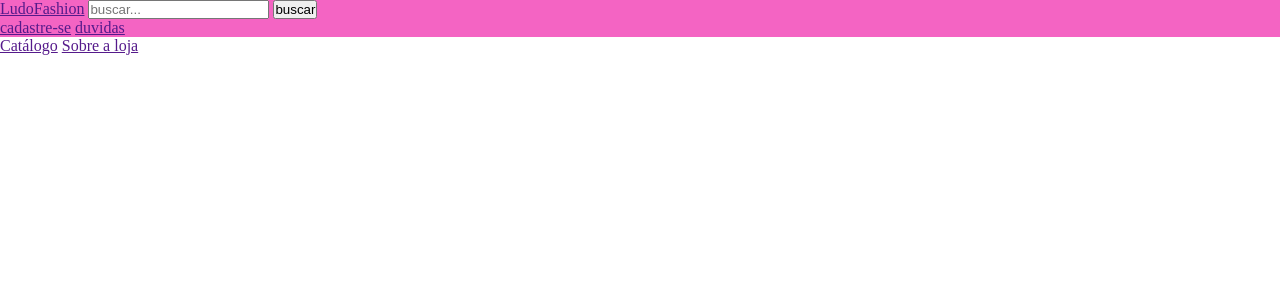
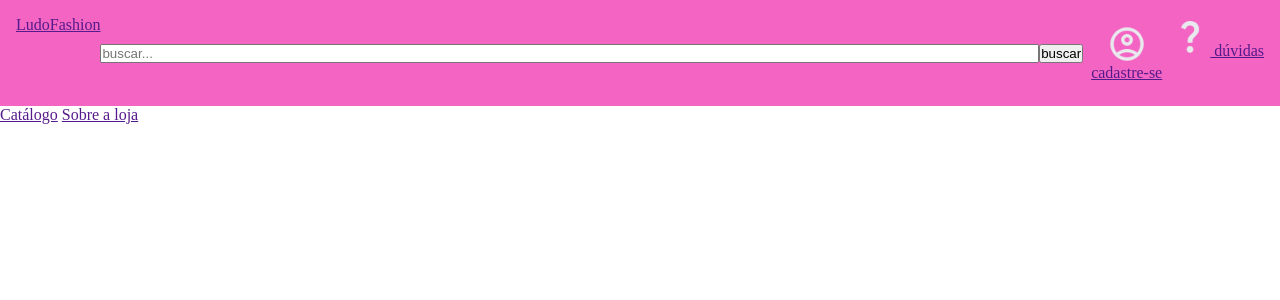
Before and after one commit to sarabenedt/saaaa, a PHP site: page /html/index.html in a window 1280 px wide. Shown: the top 300 px of the page. Run offline with PHP 8.4, Linux system fonts and the light colour scheme.

Commit message:
concluir

```diff
--- a/css/style.css
+++ b/css/style.css
@@ -1,4 +1,4 @@
-:root{
+:root {
     --cor-primaria: #f464c3;
     --cor-secundaria: #3d1c31;
     --cor-tres: #FDACE0;
@@ -7,11 +7,31 @@
 
 
 }
-*{
+
+* {
     padding: 0;
-    margin: 0 ;
+    margin: 0;
     box-sizing: border-box;
 }
-header{
-background-color: var(--cor-primaria);
+
+header {
+    background-color: var(--cor-primaria);
+    display: flex;
+    padding: 1rem;
 }
+
+#form-buscar {
+    flex-grow: 1;
+    display: flex;
+    align-items: center;
+}
+#buscar{
+    flex-grow: 1;
+}
+
+.icon-link {
+    display: flex;
+    flex-direction: column;
+    align-items: center;
+    margin: 0.5rem;
+}
--- a/html/index.html
+++ b/html/index.html
@@ -1,24 +1,33 @@
 <!DOCTYPE html>
 <html lang="en">
+
 <head>
     <meta charset="UTF-8">
     <meta name="viewport" content="width=device-width, initial-scale=1.0">
     <title>Ludofashion</title>
-    <link rel="stylesheet" href="css/style.css">
+    <link rel="stylesheet" href="../css/style.css">
 </head>
+
 <body>
     <header>
-        <form action="">
-<a href="">LudoFashion</a>
-<input type="search" name="buscar" id="buscar" placeholder="buscar...">
-<button type="submit">buscar</button>
-</form>
-<a href="">cadastre-se</a>
-<a href="">duvidas</a>
+        <a href="">LudoFashion</a>
+        <form action="" id="form-buscar">
+            <input type="search" name="buscar" id="buscar" placeholder="buscar...">
+            <button type="submit">buscar</button>
+        </form>
+        <a href="" class="icon-link">
+            <img src="../imagens/account_circle_24dp_FILL0_wght400_GRAD0_opsz24 (3).png" alt="" width="40px">
+            cadastre-se
+        </a>
+        <a href="">
+            <img src="../imagens/question_mark_24dp_FILL0_wght400_GRAD0_opsz24.png" alt="" width="40px">
+            dúvidas
+        </a>
     </header>
     <nav>
         <a href="">Catálogo</a>
         <a href="">Sobre a loja</a>
     </nav>
 </body>
+
 </html>
```
Also changed, not shown: imagens/account_circle_24dp_FILL0_wght400_GRAD0_opsz24 (3).png (added), imagens/question_mark_24dp_FILL0_wght400_GRAD0_opsz24.png (added).
